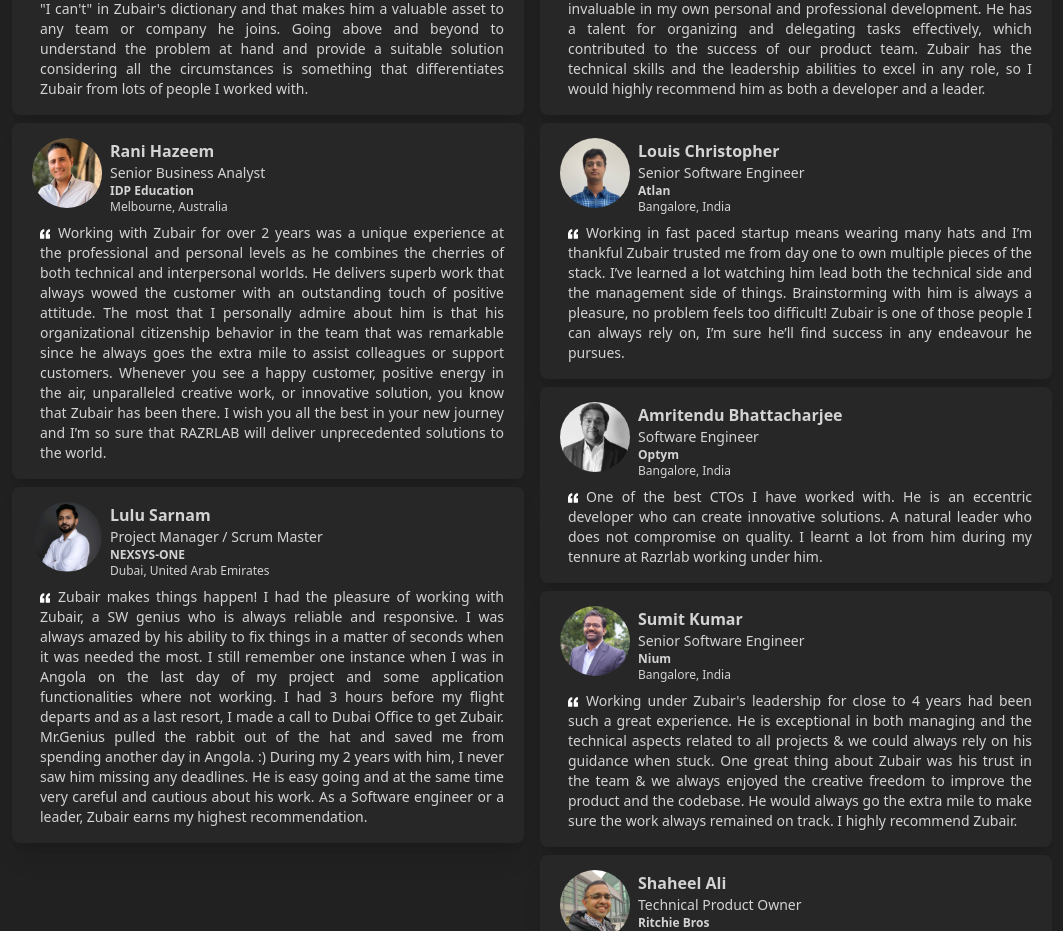
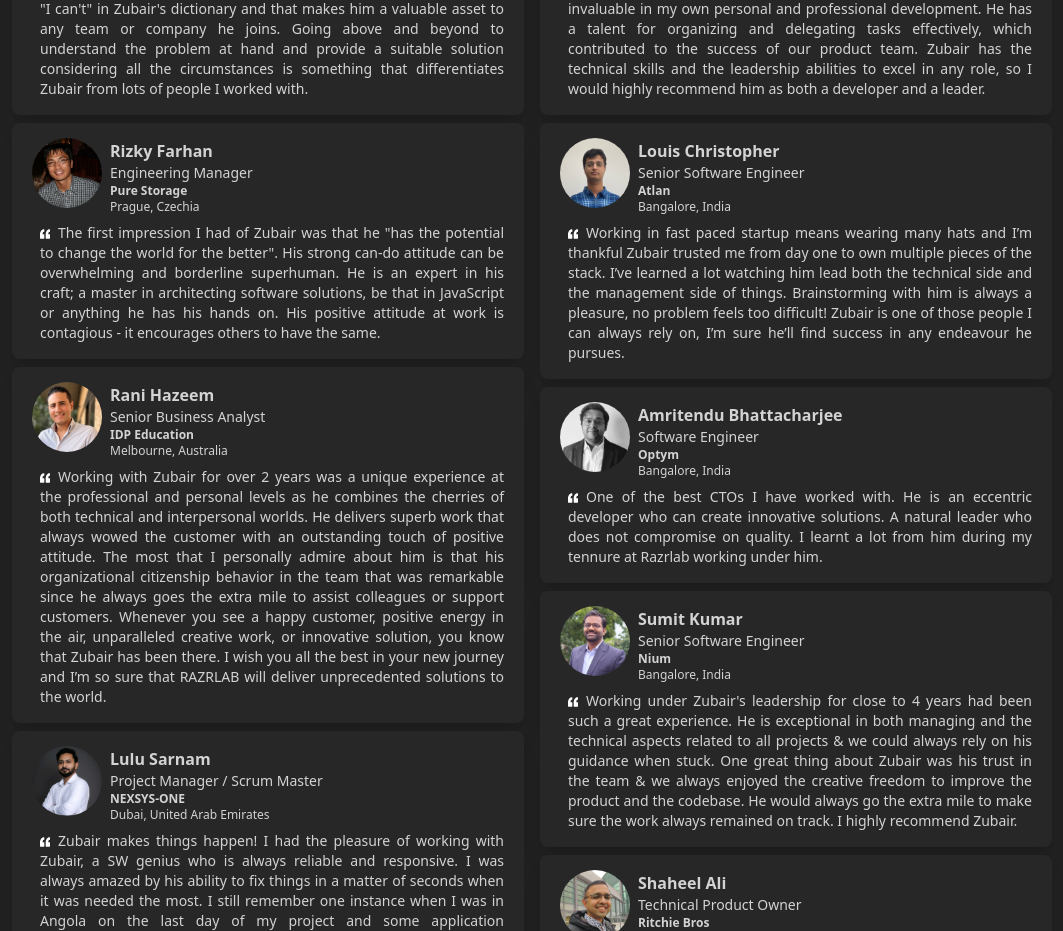
Before and after one commit to zubair1024/grizzlybit-dev, a Next.js app: page / in a window 1280 px wide. Shown: the part 7183-8114 px from the top of the page, without its empty margins (108-1171 px from the left). Built offline with nearby package versions, Linux system fonts and the light colour scheme; no server answers.

Commit message:
adding rizky testimonial

```diff
--- a/data/testimonials.ts
+++ b/data/testimonials.ts
@@ -6,6 +6,15 @@ const testimonials = [
     place: 'Bonn, Germany',
     imageUrl: '/testimonials/fahd.jpeg',
     message: `I had the pleasure of working with Zubair on few projects and to me he was always someone who manages to get the job done. There is no "I can't" in Zubair's dictionary and that makes him a valuable asset to any team or company he joins. Going above and beyond to understand the problem at hand and provide a suitable solution considering all the circumstances is something that differentiates Zubair from lots of people I worked with.`,
+  },
+  {
+    name: 'Rizky Farhan',
+    company: 'Pure Storage',
+    designation: 'Engineering Manager',
+    place: 'Prague, Czechia',
+    imageUrl: '/testimonials/rizky.jpeg',
+    message: `The first impression I had of Zubair was that he "has the potential to change the world for the better". His strong can-do attitude can be overwhelming and borderline superhuman. He is an expert in his craft; a master in architecting software solutions, be that in JavaScript or anything he has his hands on.
+    His positive attitude at work is contagious - it encourages others to have the same.`,
   },
   {
     name: 'Rani Hazeem',
```
Also changed, not shown: public/testimonials/rizky.jpeg (added).
